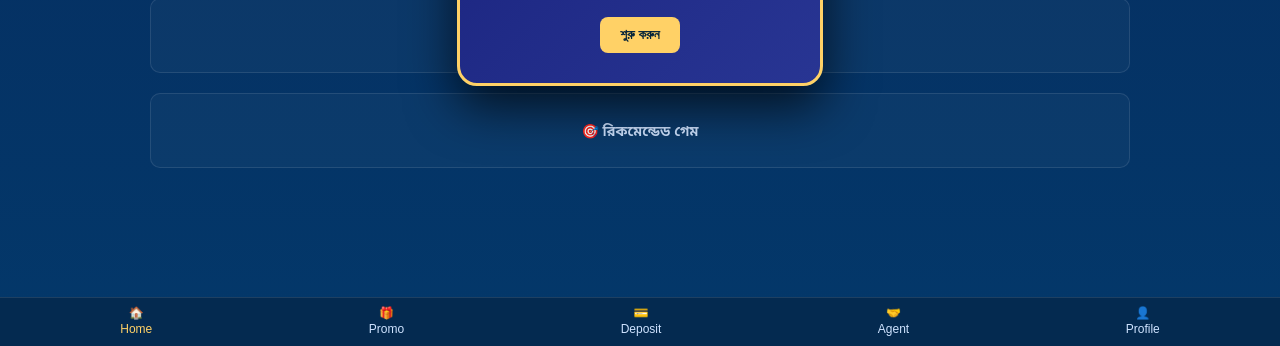
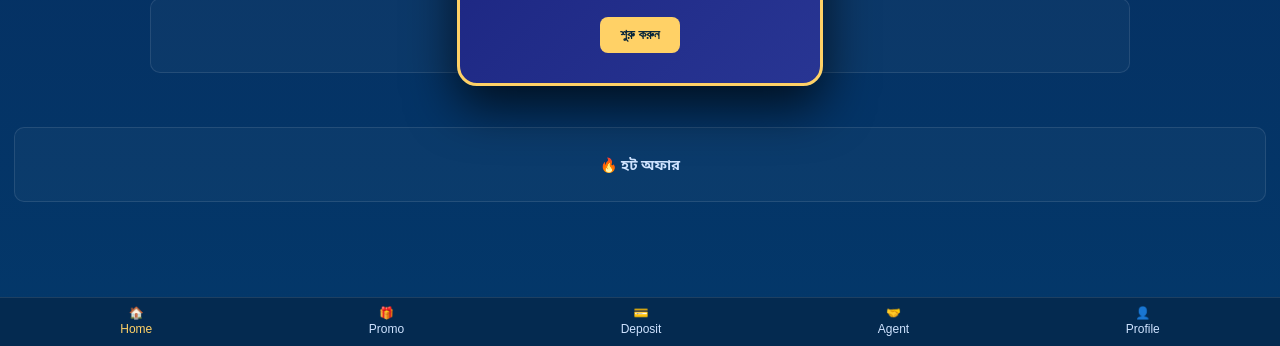
Before and after one commit to emamulk63-design/joya-casino-, a plain HTML site: page index.html in a window 1280 px wide. Shown: the part 454-800 px from the top of the page. Drawn offline with Linux system fonts and the light colour scheme.

Commit message:
Update index.html

```diff
--- a/index.html
+++ b/index.html
@@ -163,12 +163,12 @@ iframe{width:100%;height:500px;border:none;border-radius:8px;}
     <div id="container-1622098ff2401cfe262e0e679134ad25"></div>
 </div>
 
-<!-- Adsterra Ad 2 - After Games -->
-<div class="adsterra-ad">
-    <h3>🎯 রিকমেন্ডেড গেম</h3>
-    <script type='text/javascript' src='//pl27825214.effectivegatecpm.com/68/0b/f5/680bf5114d9eebba60f1cd9c97873551.js'></script>
 </div>
 
+<!-- Social Bar Ad - Bottom Nav এর উপরে -->
+<div class="adsterra-ad" style="margin: 20px 14px; margin-bottom: 70px;">
+    <h3>🔥 হট অফার</h3>
+    <script type='text/javascript' src='//pl27825214.effectivegatecpm.com/68/0b/f5/680bf5114d9eebba60f1cd9c97873551.js'></script>
 </div>
 
 <!-- Demo Game Modal -->
@@ -197,7 +197,7 @@ iframe{width:100%;height:500px;border:none;border-radius:8px;}
       <input type="text" value="01818781145" id="bkashNumber" readonly style="flex:1;padding:8px;border-radius:8px;border:none;background:#0a2a5c;color:white">
       <button class="ghost" id="copyNumber">Copy</button>
     </div>
-    <input type="number" id="amount" placeholder="৳ Amount" style="margin-bottom:12px}
+    <input type="number" id="amount" placeholder="৳ Amount" style="margin-bottom:12px">
     <input type="text" id="trxid" placeholder="Transaction ID" style="margin-bottom:16px">
     <button class="btn" id="confirmDeposit">Confirm</button>
   </div>
```
